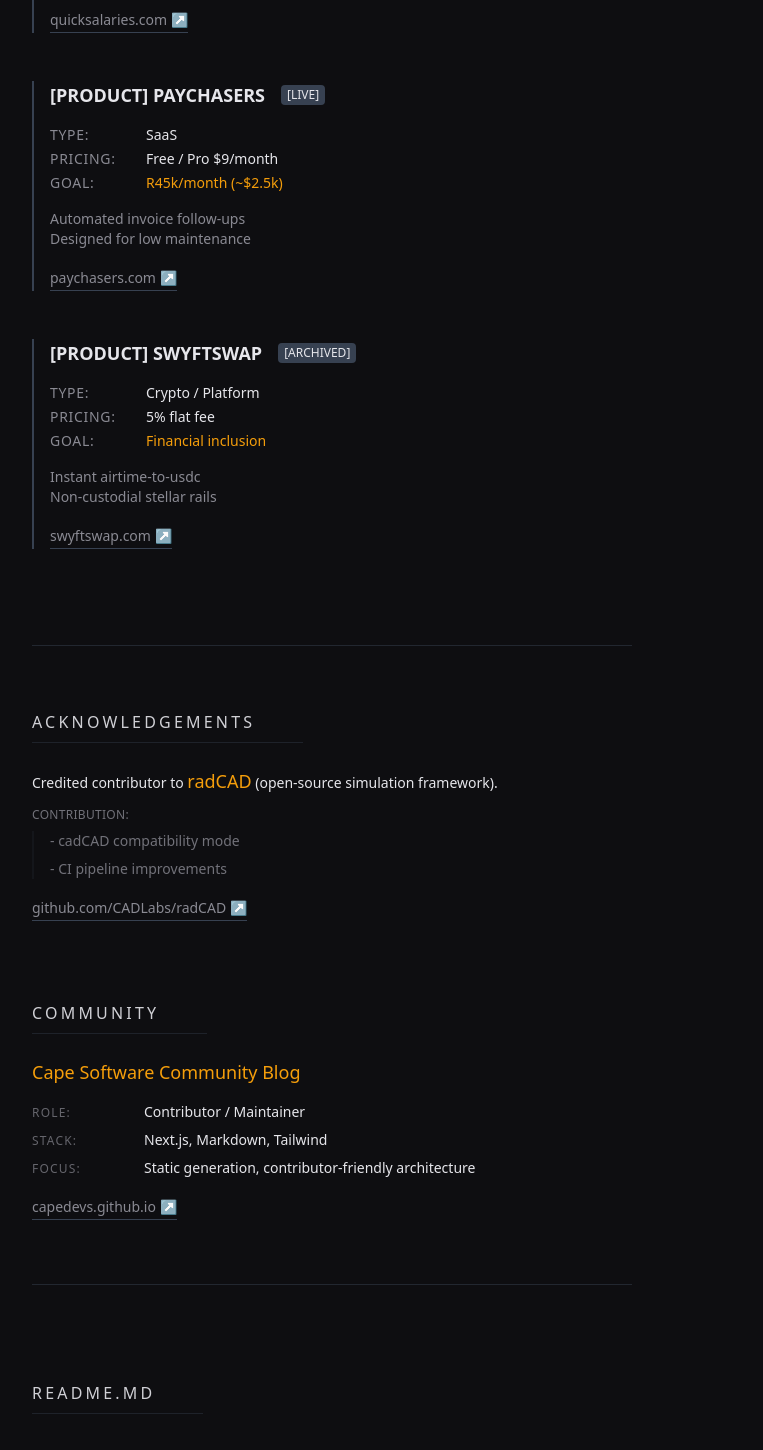
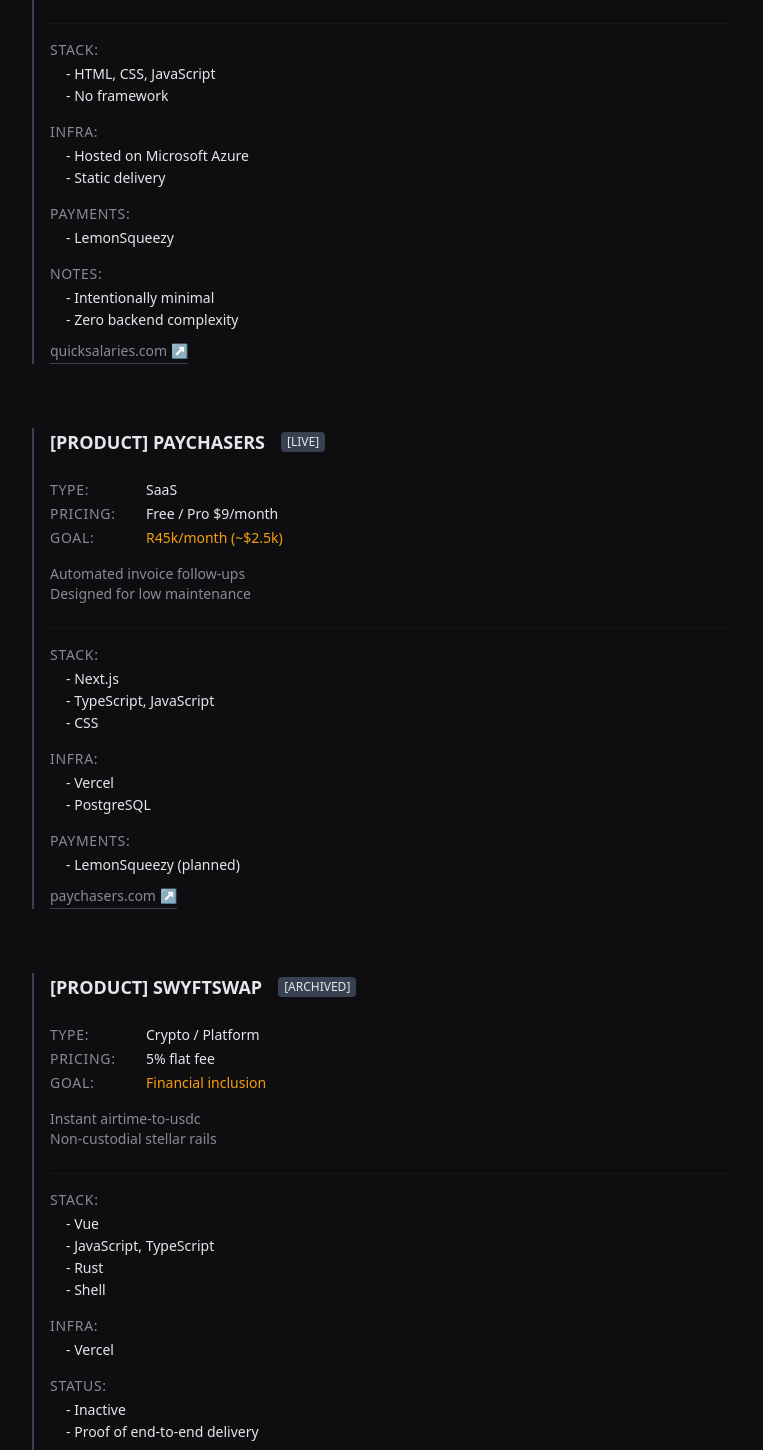
Before and after one commit to smngvlkz/Portfolio_V2, a Next.js app: page / in a window 1280 px wide. Shown: the part 971-2421 px from the top of the page, without its empty margins (208-971 px from the left). Built offline with nearby package versions, Linux system fonts and the light colour scheme.

Commit message:
content: remove redundant focus section from PayChasers

```diff
--- a/src/app/components/ProductLog.tsx
+++ b/src/app/components/ProductLog.tsx
@@ -9,6 +9,13 @@
     description: string;
     link: string;
     url: string;
+    // New detailed fields
+    stack: string[];
+    infra: string[];
+    payments?: string[];
+    notes?: string[];
+    focus?: string[];
+    statusNotes?: string[];
 }
 
 const PRODUCTS: Product[] = [
@@ -20,7 +27,11 @@
         goal: "Authority",
         description: "Salary data aggregation\nTransparent market insights",
         link: "quicksalaries.com",
-        url: "https://www.quicksalaries.com/"
+        url: "https://www.quicksalaries.com/",
+        stack: ["HTML, CSS, JavaScript", "No framework"],
+        infra: ["Hosted on Microsoft Azure", "Static delivery"],
+        payments: ["LemonSqueezy"],
+        notes: ["Intentionally minimal", "Zero backend complexity"]
     },
     {
         name: "PAYCHASERS",
@@ -30,7 +41,10 @@
         goal: "R45k/month (~$2.5k)",
         description: "Automated invoice follow-ups\nDesigned for low maintenance",
         link: "paychasers.com",
-        url: "https://www.paychasers.com/"
+        url: "https://www.paychasers.com/",
+        stack: ["Next.js", "TypeScript, JavaScript", "CSS"],
+        infra: ["Vercel", "PostgreSQL"],
+        payments: ["LemonSqueezy (planned)"]
     },
     {
         name: "SWYFTSWAP",
@@ -40,7 +54,10 @@
         goal: "Financial inclusion",
         description: "Instant airtime-to-usdc\nNon-custodial stellar rails",
         link: "swyftswap.com",
-        url: "https://www.swyftswap.com"
+        url: "https://www.swyftswap.com",
+        stack: ["Vue", "JavaScript, TypeScript", "Rust", "Shell"],
+        infra: ["Vercel"],
+        statusNotes: ["Inactive", "Proof of end-to-end delivery"]
     }
 ];
 
@@ -49,21 +66,23 @@
         <section className="py-8 max-w-[700px]">
             <h2 className="text-base font-medium uppercase tracking-[0.2em] text-text-primary/90 mb-8 max-w-[700px]">LOGS/PRODUCTS</h2>
 
-            <div className="flex flex-col gap-12">
+            <div className="flex flex-col gap-16">
                 {PRODUCTS.map((product) => (
                     <div
                         key={product.name}
                         className="group pl-4 border-l-2 border-accent-secondary hover:border-accent transition-colors duration-300"
                     >
-                        <div className="flex items-center gap-4 mb-4">
+                        {/* Header */}
+                        <div className="flex items-center gap-4 mb-6">
                             <span className="text-lg font-bold text-text-primary group-hover:text-accent transition-colors">
-                                [PRODUCT] {product.name.toUpperCase()}
+                                [PRODUCT] {product.name}
                             </span>
                             <span className="text-xs bg-accent-secondary text-text-primary px-1.5 py-0.5 rounded-sm uppercase">
                                 {product.status}
                             </span>
                         </div>
 
+                        {/* TYPE, PRICING, GOAL - First */}
                         <div className="grid gap-1 text-sm mb-4">
                             <div className="flex">
                                 <span className="text-text-muted w-24 uppercase tracking-wider">TYPE:</span>
@@ -79,10 +98,84 @@
                             </div>
                         </div>
 
-                        <pre className="font-mono text-sm text-text-muted mb-4 whitespace-pre-line font-sans">
+                        {/* Description */}
+                        <pre className="font-mono text-sm text-text-muted mb-6 whitespace-pre-line font-sans">
                             {product.description}
                         </pre>
 
+                        {/* STACK, INFRA, PAYMENTS, NOTES - Below */}
+                        <div className="space-y-4 text-sm border-t border-accent-secondary/20 pt-4">
+                            {/* STACK */}
+                            <div>
+                                <span className="text-text-muted uppercase tracking-wider block mb-1">STACK:</span>
+                                <ul className="pl-4 text-text-primary space-y-0.5">
+                                    {product.stack.map((item, i) => (
+                                        <li key={i}>- {item}</li>
+                                    ))}
+                                </ul>
+                            </div>
+
+                            {/* INFRA */}
+                            <div>
+                                <span className="text-text-muted uppercase tracking-wider block mb-1">INFRA:</span>
+                                <ul className="pl-4 text-text-primary space-y-0.5">
+                                    {product.infra.map((item, i) => (
+                                        <li key={i}>- {item}</li>
+                                    ))}
+                                </ul>
+                            </div>
+
+                            {/* PAYMENTS */}
+                            {product.payments && (
+                                <div>
+                                    <span className="text-text-muted uppercase tracking-wider block mb-1">PAYMENTS:</span>
+                                    <ul className="pl-4 text-text-primary space-y-0.5">
+                                        {product.payments.map((item, i) => (
+                                            <li key={i}>- {item}</li>
+                                        ))}
+                                    </ul>
+                                </div>
+                            )}
+
+                            {/* NOTES */}
+                            {product.notes && (
+                                <div>
+                                    <span className="text-text-muted uppercase tracking-wider block mb-1">NOTES:</span>
+                                    <ul className="pl-4 text-text-primary space-y-0.5">
+                                        {product.notes.map((item, i) => (
+                                            <li key={i}>- {item}</li>
+                                        ))}
+                                    </ul>
+                                </div>
+                            )}
+
+                            {/* FOCUS */}
+                            {product.focus && (
+                                <div>
+                                    <span className="text-text-muted uppercase tracking-wider block mb-1">FOCUS:</span>
+                                    <ul className="pl-4 text-text-primary space-y-0.5">
+                                        {product.focus.map((item, i) => (
+                                            <li key={i}>- {item}</li>
+                                        ))}
+                                    </ul>
+                                </div>
+                            )}
+
+                            {/* STATUS (for archived) */}
+                            {product.statusNotes && (
+                                <div>
+                                    <span className="text-text-muted uppercase tracking-wider block mb-1">STATUS:</span>
+                                    <ul className="pl-4 text-text-primary space-y-0.5">
+                                        {product.statusNotes.map((item, i) => (
+                                            <li key={i}>- {item}</li>
+                                        ))}
+                                    </ul>
+                                </div>
+                            )}
+                        </div>
+
+                        {/* Link */}
+                        <div className="mt-2">
                             <Link
                                 href={product.url}
                                 target="_blank"
@@ -91,6 +184,7 @@
                                 {product.link} ↗
                             </Link>
                         </div>
+                    </div>
                 ))}
             </div>
         </section>
```
Lines whose indentation alone changed are shown as unchanged.
